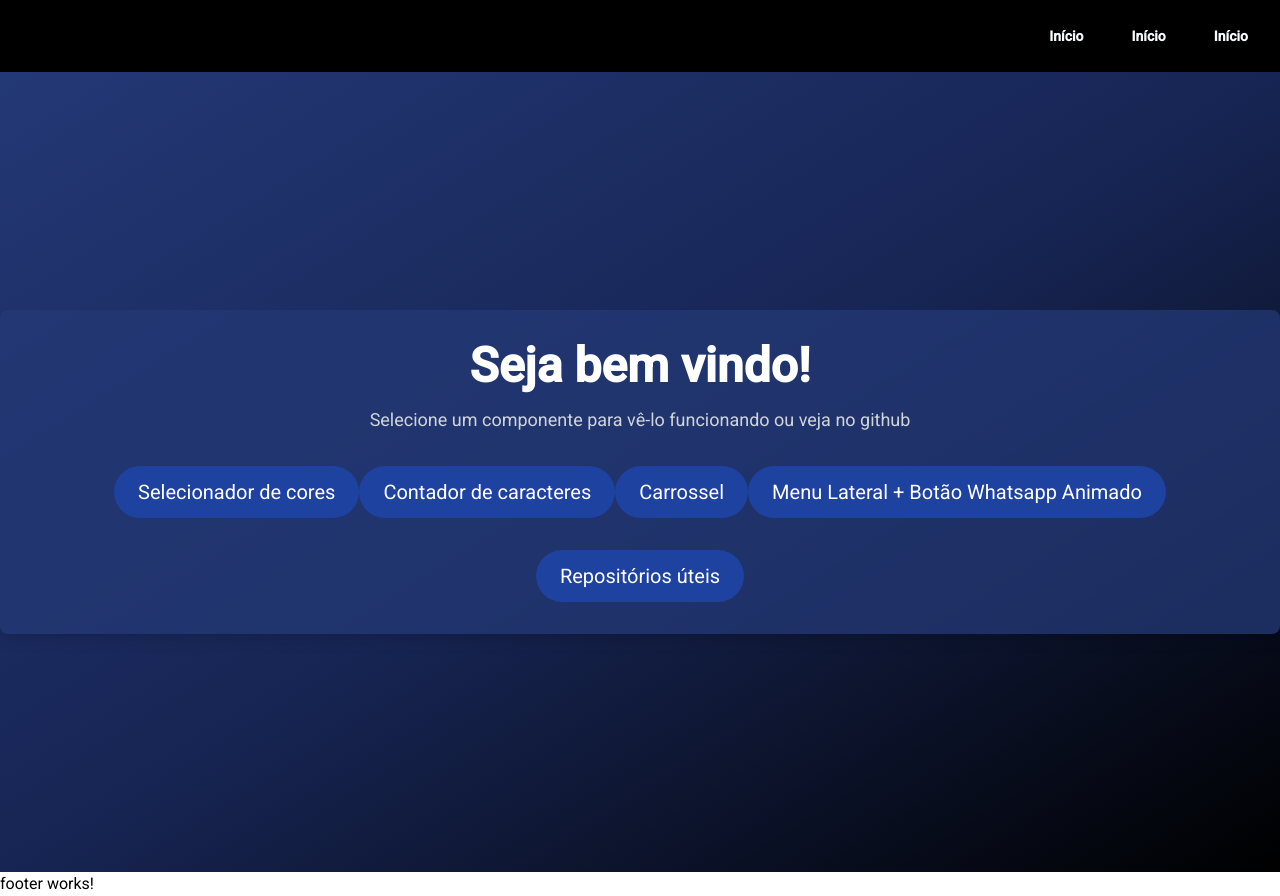
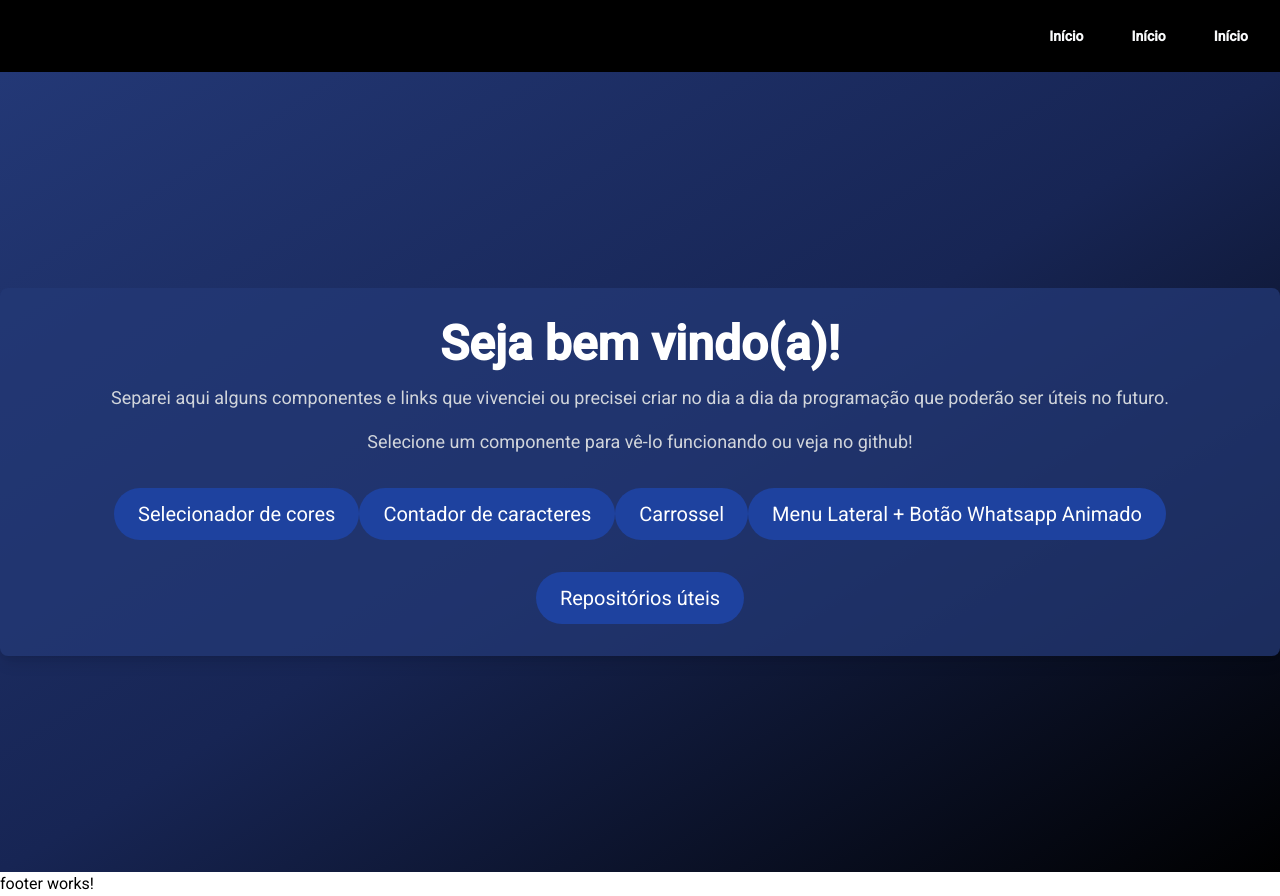
Before and after one commit to RodrigoMarques6/utilidadesParaProjetos, an Angular app: page / in a window 1280 px wide. Built offline with nearby package versions, Linux system fonts and the light colour scheme.

Commit message:
feat/ajustes de layout no botão do componente contador de caracteres

```diff
--- a/src/app/components/character-counter/character-counter.component.html
+++ b/src/app/components/character-counter/character-counter.component.html
@@ -14,5 +14,15 @@
   <div class="text-white mt-2 text-center">
     {{ charCount }} caracteres digitados
   </div>
-  <a href="https://github.com/RodrigoMarques6/utilidadesParaProjetos" target="_blank"><button>Veja o código no Github</button></a>
+  <div class="flex justify-center mt-14">
+    <a
+      href="https://github.com/RodrigoMarques6/utilidadesParaProjetos/tree/main/src/app/components/character-counter"
+      target="_blank"
+      ><button
+        class="border border-white bg-transparent px-6 py-2 text-white hover:border hover:border-sky-500 hover:bg-white hover:text-blue-700"
+      >
+        Veja no Github
+      </button></a
+    >
+  </div>
 </div>
--- a/src/app/components/main/main.component.html
+++ b/src/app/components/main/main.component.html
@@ -2,9 +2,13 @@
   class="flex items-center justify-center min-h-screen bg-gradient-to-br from-blue-900 via-blue-950 to-black"
 >
   <div class="text-center p-8 bg-opacity-75 bg-blue-900 rounded-lg shadow-lg">
-    <h1 class="text-5xl font-extrabold text-white">Seja bem vindo!</h1>
+    <h1 class="text-5xl font-extrabold text-white">Seja bem vindo(a)!</h1>
     <p class="text-gray-300 mt-4 text-lg">
-      Selecione um componente para vê-lo funcionando ou veja no github
+      Separei aqui alguns componentes e links que vivenciei ou precisei criar no dia a dia da
+      programação que poderão ser úteis no futuro.
+    </p>
+    <p class="text-gray-300 mt-4 text-lg">
+      Selecione um componente para vê-lo funcionando ou veja no github!
     </p>
 
     <button
```
